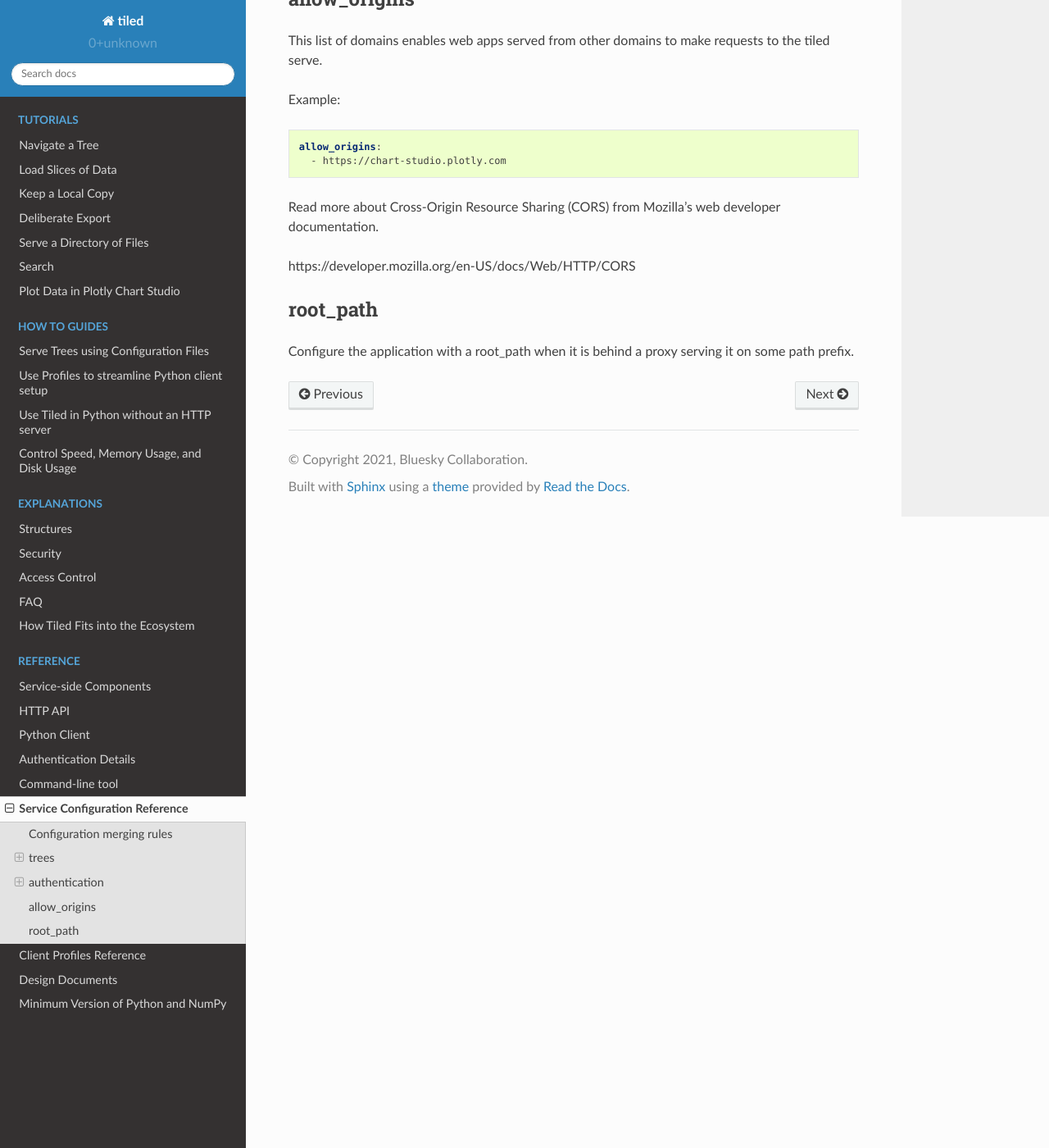
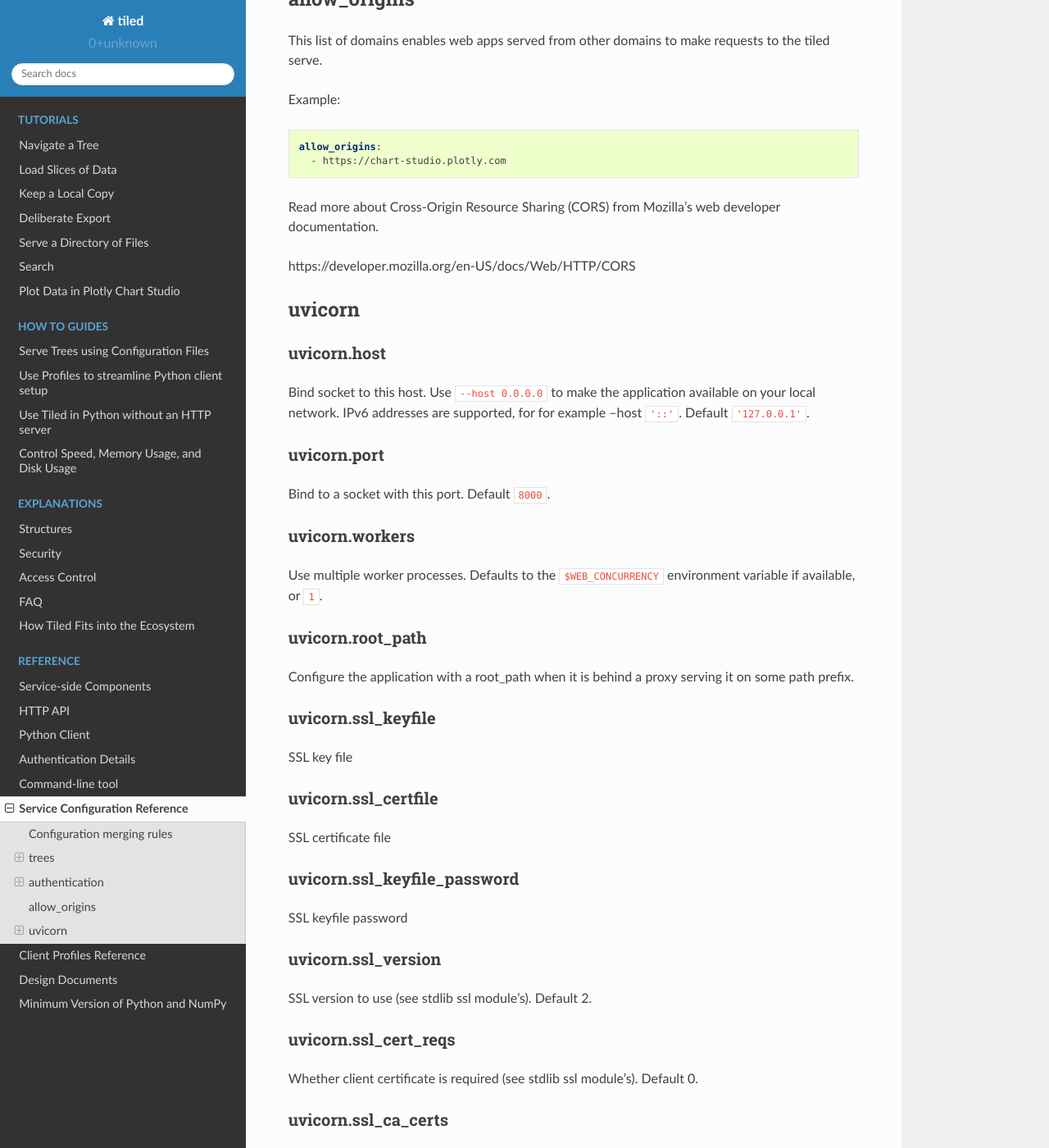
Before and after one commit to bluesky/tiled, a Sphinx documentation site: the page built from docs/source/reference/service-configuration.md, in a window 1280 px wide and 1400 px high, scrolled down 3782 px. Shown: the whole window at 82% size. Built offline with Sphinx 7.4.7 and the Read the Docs theme 2.0.0, drawn with Linux system fonts in a browser that asks for light colours; pages that are not in the unit, such as notebooks, are missing from menus; some of the changed text lies outside the part shown.

Commit message:
Regenerate reference markdown.

```diff
--- a/docs/source/reference/service-configuration.md
+++ b/docs/source/reference/service-configuration.md
@@ -213,8 +213,67 @@ from Mozilla's web developer documentation.
 https://developer.mozilla.org/en-US/docs/Web/HTTP/CORS
 
 
-(schema_root_path)=
-## root_path
+(schema_uvicorn)=
+## uvicorn
+
+(schema_uvicorn.host)=
+### uvicorn.host
+
+Bind socket to this host. Use `--host 0.0.0.0` to make the application
+available on your local network. IPv6 addresses are supported, for
+for example --host `'::'`. Default `'127.0.0.1'`.
+
+
+(schema_uvicorn.port)=
+### uvicorn.port
+
+Bind to a socket with this port. Default `8000`.
+
+(schema_uvicorn.workers)=
+### uvicorn.workers
+
+Use multiple worker processes. Defaults to the `$WEB_CONCURRENCY`
+environment variable if available, or `1`.
+
+
+(schema_uvicorn.root_path)=
+### uvicorn.root_path
 
 Configure the application with a root_path when it is behind a proxy
 serving it on some path prefix.
+
+
+(schema_uvicorn.ssl_keyfile)=
+### uvicorn.ssl_keyfile
+
+SSL key file
+
+(schema_uvicorn.ssl_certfile)=
+### uvicorn.ssl_certfile
+
+SSL certificate file
+
+(schema_uvicorn.ssl_keyfile_password)=
+### uvicorn.ssl_keyfile_password
+
+SSL keyfile password
+
+(schema_uvicorn.ssl_version)=
+### uvicorn.ssl_version
+
+SSL version to use (see stdlib ssl module's). Default 2.
+
+(schema_uvicorn.ssl_cert_reqs)=
+### uvicorn.ssl_cert_reqs
+
+Whether client certificate is required (see stdlib ssl module's). Default 0.
+
+(schema_uvicorn.ssl_ca_certs)=
+### uvicorn.ssl_ca_certs
+
+CA certificates file
+
+(schema_uvicorn.ssl_ciphers)=
+### uvicorn.ssl_ciphers
+
+Ciphers to use (see stdlib ssl module's). Default TLSv1.
```
Also changed, not shown: docs/source/reference/client-profiles.md (+4 -2 lines).
